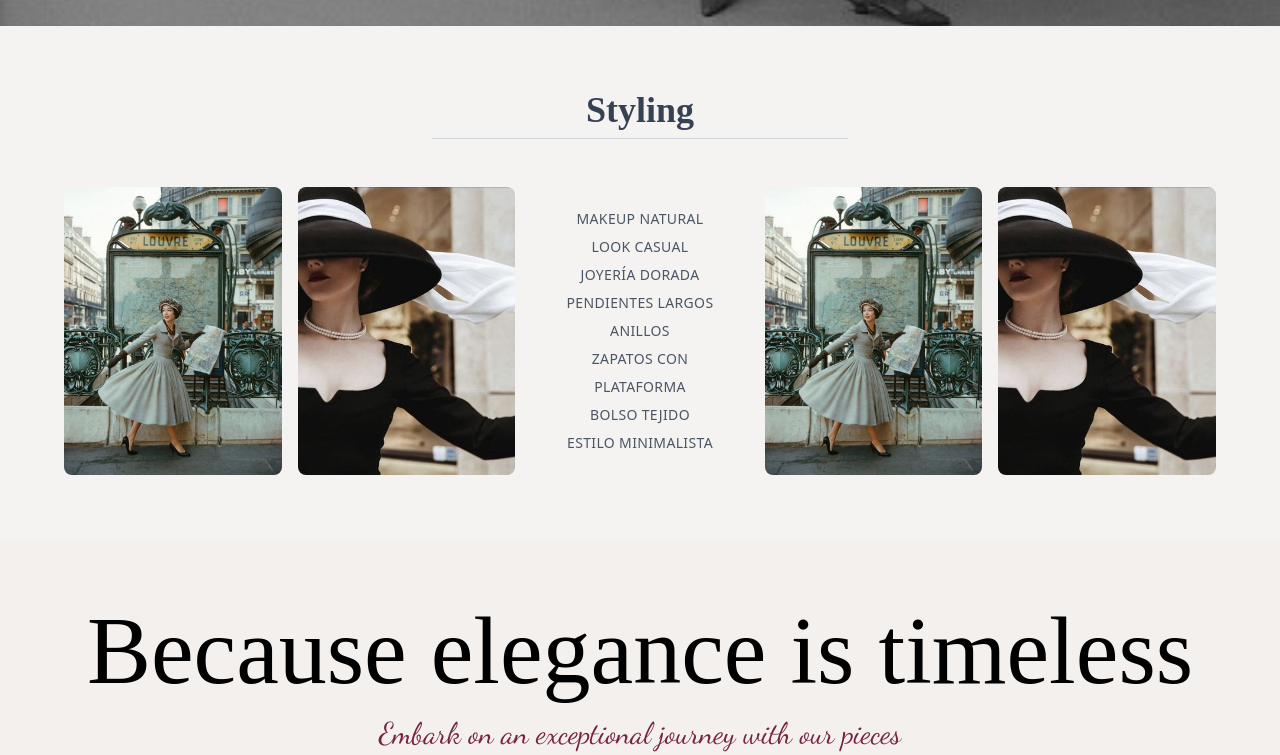
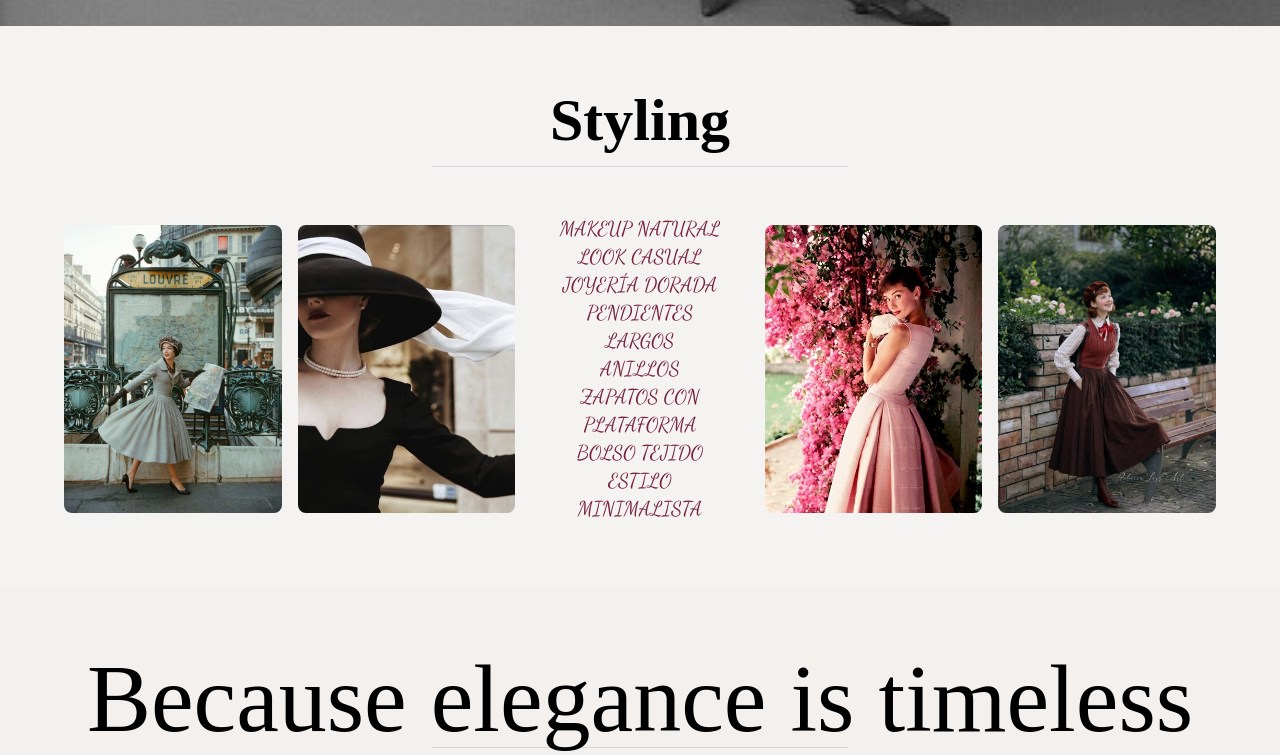
Before and after one commit to Smah-amen/vintage-store, a Next.js app: page / in a window 1280 px wide. Shown: the part 892-1647 px from the top of the page. Built offline with nearby package versions, Linux system fonts and the light colour scheme; a web font is replaced by a local one.

Commit message:
styling home page

```diff
--- a/src/components/Moodboard.jsx
+++ b/src/components/Moodboard.jsx
@@ -22,6 +22,8 @@ export default function Moodboard() {
         className=" text-8xl font-fleur mb-4"
       >
         Because elegance is timeless
+        <hr className="border-t border-gray-300 w-1/3 mx-auto" />
+
       </h2>
       <p
         style={{ fontFamily: "Dancing Script, cursive" }}
--- a/src/components/WelcomSection.jsx
+++ b/src/components/WelcomSection.jsx
@@ -4,7 +4,7 @@ const WelcomeSection = () => {
       <div className="text-center mb-12">
         <h2
           style={{ fontFamily: "Fleur De Leah , cursive" }}
-          className="text-3xl md:text-4xl font-semibold text-gray-700 mb-2"
+          className="text-3xl md:text-6xl font-semibold mb-4"
         >
           Styling
         </h2>
@@ -23,7 +23,10 @@ const WelcomeSection = () => {
           className="w-full h-72 object-cover rounded-lg"
         />
 
-        <div className="text-center text-sm leading-7 tracking-wide text-gray-600 px-4">
+        <div
+          style={{ fontFamily: "Dancing Script, cursive" }}
+          className="text-center  text-[#762342] text-xl px-5"
+        >
           <p>MAKEUP NATURAL</p>
           <p>LOOK CASUAL</p>
           <p>JOYERÍA DORADA</p>
@@ -35,12 +38,12 @@ const WelcomeSection = () => {
         </div>
 
         <img
-          src="/ph1.jpg"
+          src="/pic11.jpg"
           alt="bag"
           className="w-full h-72 object-cover rounded-lg"
         />
         <img
-          src="/ph2.jpg"
+          src="/hero.jpg"
           alt="rings"
           className="w-full h-72 object-cover rounded-lg"
         />
```
Also changed, not shown: public/pic11.jpg (added).
